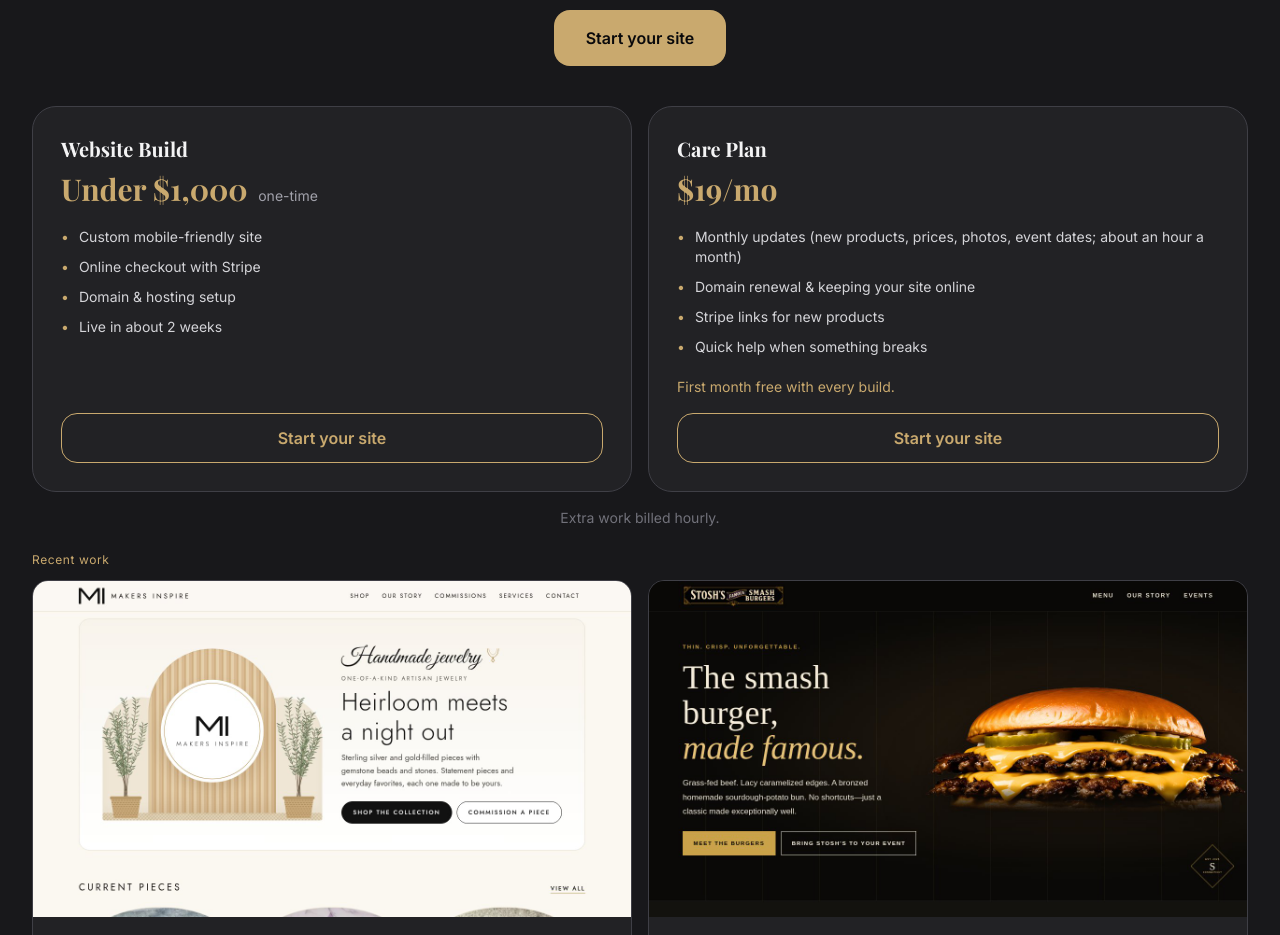
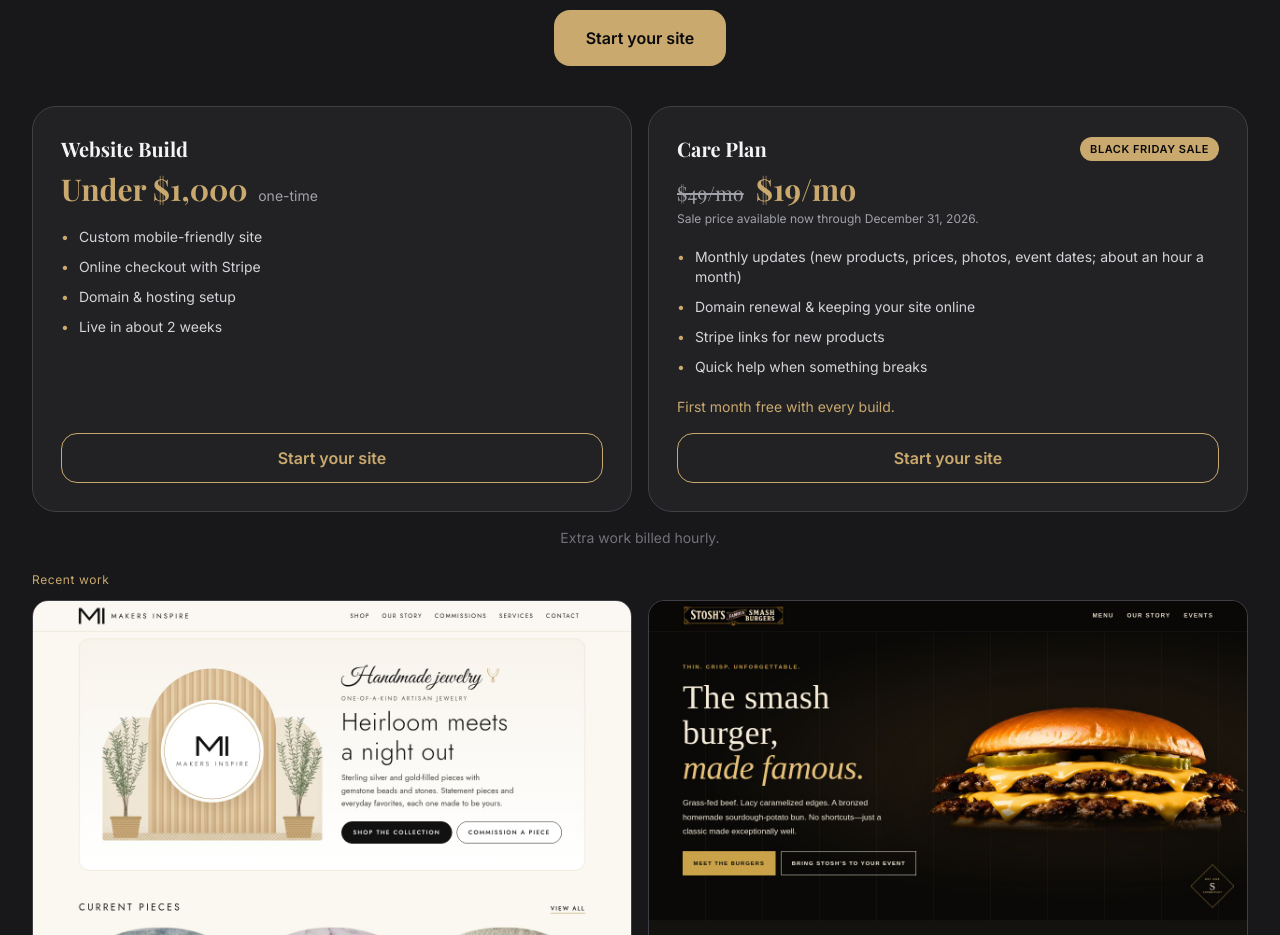
Before and after one commit to noahoskwarek-bot/NoahsArcMedia, a plain HTML site: page index.html in a window 1280 px wide. Shown: the part 1120-2055 px from the top of the page. Drawn offline with nearby package versions, Linux system fonts and the light colour scheme.

Commit message:
Care Plan: Black Friday sale, $49 struck through, $19/mo through Dec 31

```diff
--- a/index.html
+++ b/index.html
@@ -309,10 +309,15 @@
                                 </button>
                             </div>
                             <div class="bg-zinc-800/70 border border-zinc-700 rounded-3xl p-6 md:p-7 flex flex-col">
-                                <h3 class="heading-font text-xl font-semibold">Care Plan</h3>
-                                <p class="mt-2">
+                                <div class="flex items-center justify-between gap-3">
+                                    <h3 class="heading-font text-xl font-semibold">Care Plan</h3>
+                                    <span class="text-[11px] font-semibold tracking-wider uppercase bg-[#C9A96E] text-zinc-950 px-2.5 py-1 rounded-full">Black Friday Sale</span>
+                                </div>
+                                <p class="mt-2 flex items-baseline gap-3">
+                                    <span class="heading-font text-xl text-zinc-400 line-through" aria-label="Regular price $49 per month">$49/mo</span>
                                     <span class="heading-font text-3xl font-semibold text-[#C9A96E]">$19/mo</span>
                                 </p>
+                                <p class="mt-1 text-xs text-zinc-400">Sale price available now through December 31, 2026.</p>
                                 <ul class="mt-5 space-y-2.5 text-sm text-zinc-300 flex-grow">
                                     <li class="flex gap-2.5"><span class="text-[#C9A96E] shrink-0">•</span><span>Monthly updates (new products, prices, photos, event dates; about an hour a month)</span></li>
                                     <li class="flex gap-2.5"><span class="text-[#C9A96E] shrink-0">•</span><span>Domain renewal &amp; keeping your site online</span></li>
```
